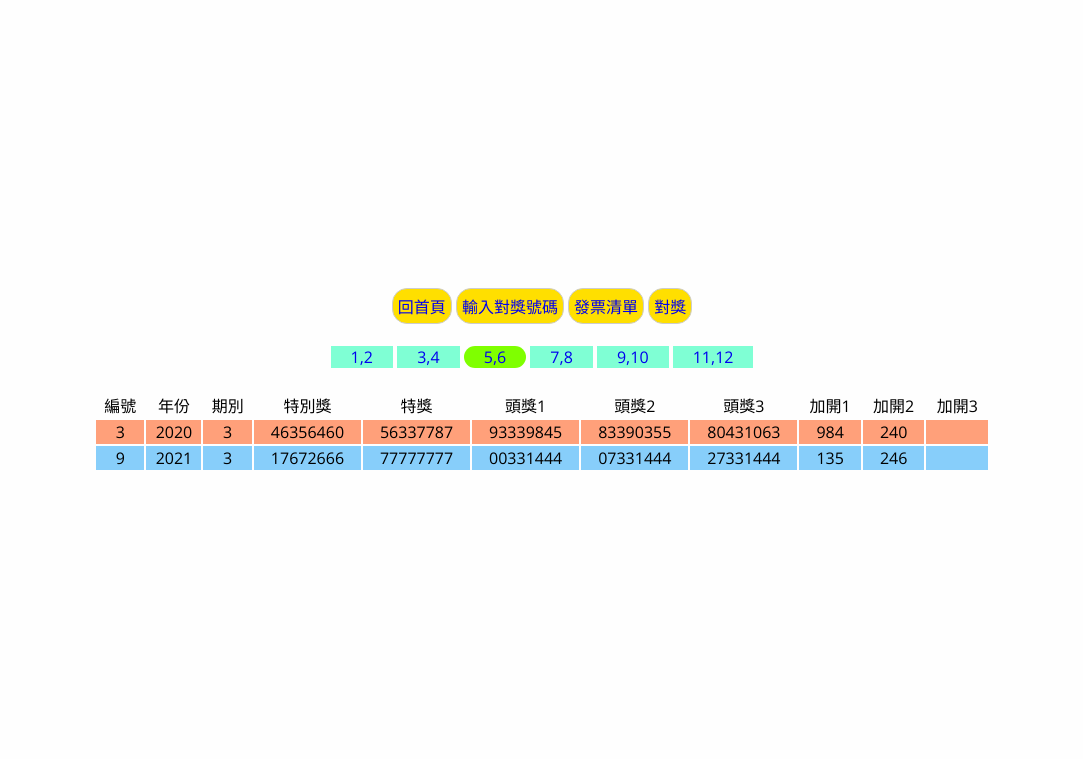
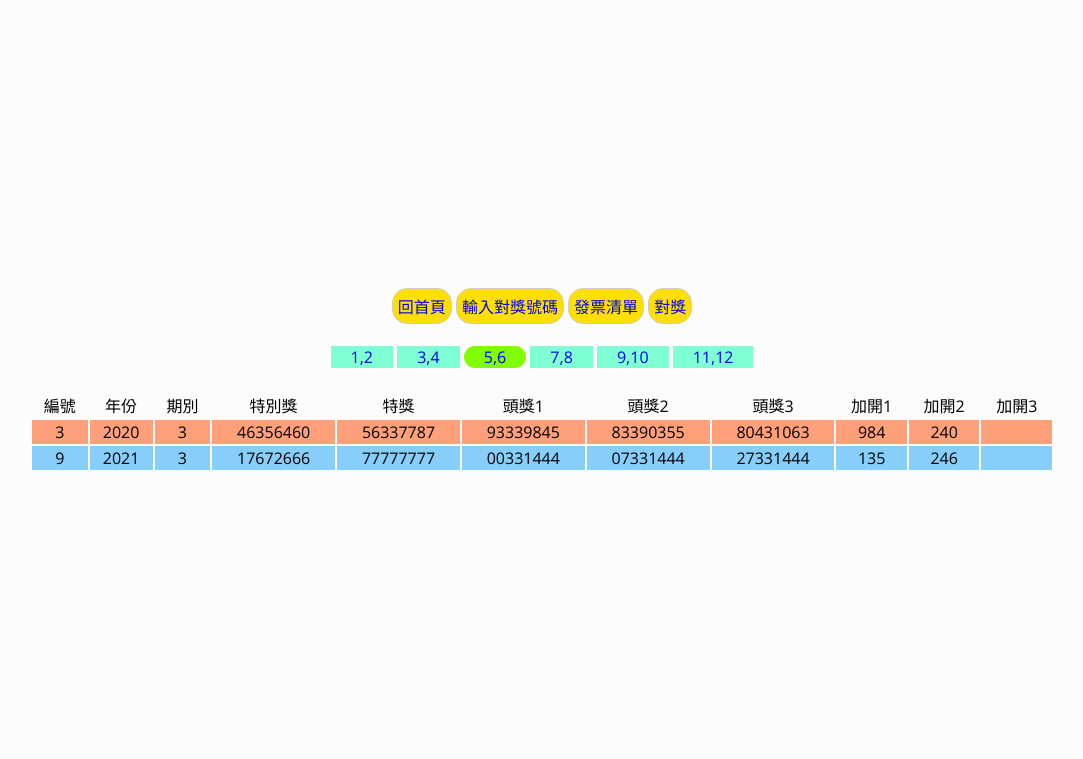
Before and after one commit to wdaweb/invoice-usagiyuki, a PHP site: page /query.php in a window 1280 px wide. Shown: the top 759 px of the page, without its empty margins (98-1181 px from the left). Run offline with PHP 8.4, Linux system fonts and the light colour scheme; data comes from the database, SQL or seed files in the repository.

Commit message:
小修改

```diff
--- a/css/style.css
+++ b/css/style.css
@@ -1,7 +1,7 @@
 body{
     margin : 0;
     font-family: 'Open Sans',  Arial, 'Noto Sans TC', 'Microsoft JhengHei', sans-serif;
-    background: #fefefe;
+    background: #fcfcfc;
 }
 
 .hear{
@@ -37,7 +37,7 @@ table{
 }
 
 .tb1{
-    width: 70%;
+    width: 80%;
 }
 
 tr:nth-child(even){
--- a/h/db.php
+++ b/h/db.php
@@ -1,6 +1,6 @@
 <?php
-    $dsn = "mysql:host=localhost;charset=utf8;dbname=invoiceDB";
-    $pdo = new PDO($dsn, "root", "");
+    $dsn = "mysql:host=localhost;charset=utf8;dbname=s1090212";
+    $pdo = new PDO($dsn, "s1090212", "s1090212");
     date_default_timezone_set("Asia/Taipei");
 
     function check() {
```
